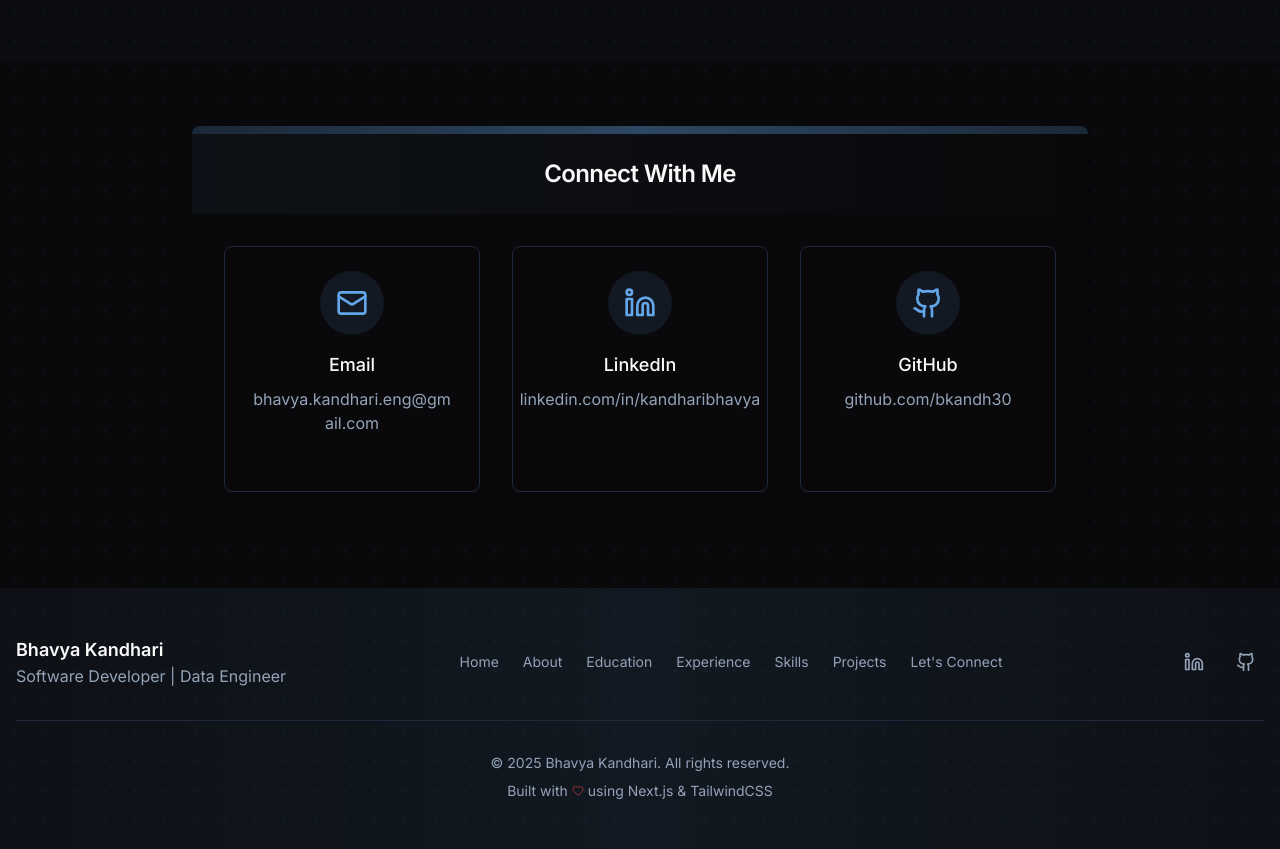
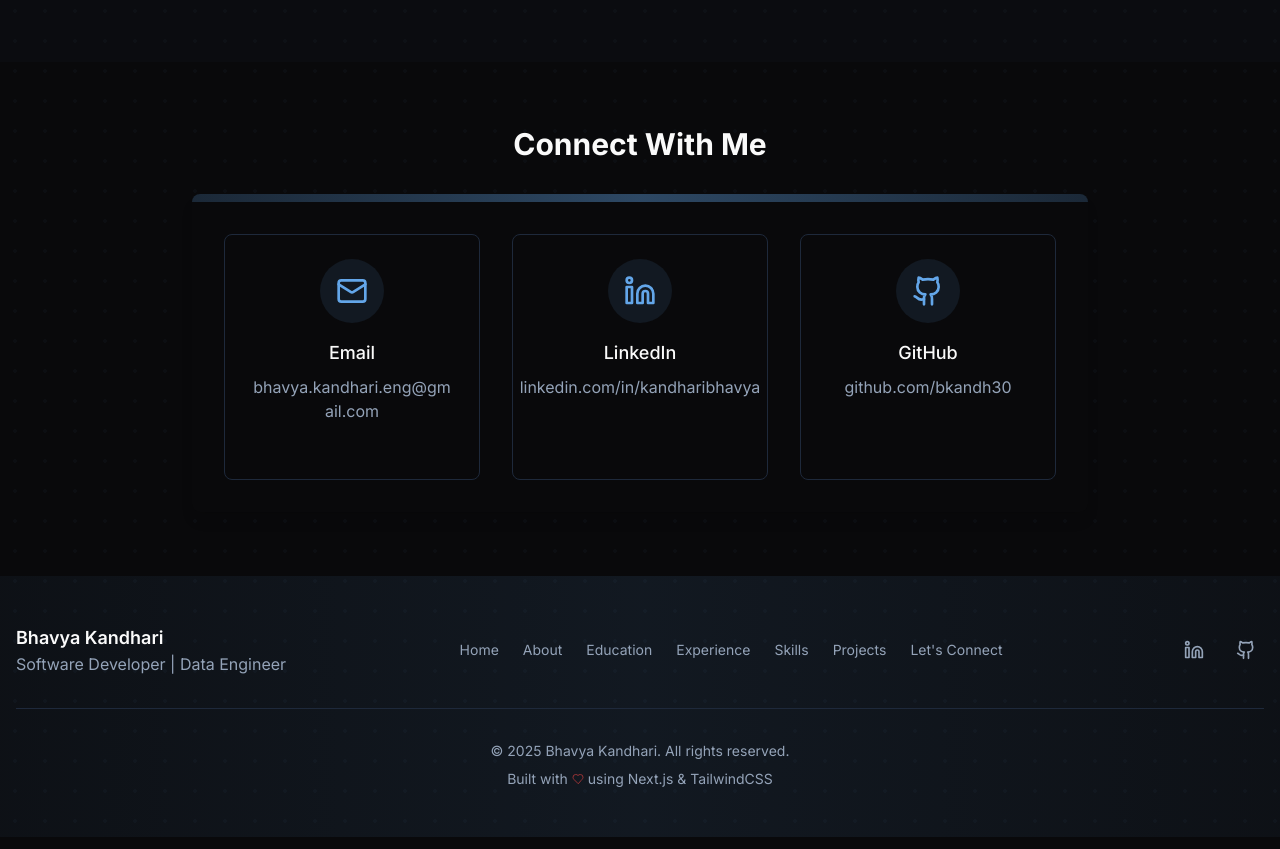
Before and after one commit to bkandh30/bhavyaPortfolio, a Next.js app: page / in a window 1280 px wide. Shown: the part 4864-5713 px from the top of the page. Built offline with nearby package versions, Linux system fonts and the light colour scheme.

Commit message:
changed contact section header

```diff
--- a/components/Contact.tsx
+++ b/components/Contact.tsx
@@ -2,19 +2,18 @@
 
 import { Linkedin, Mail, Github, ArrowUpRight } from "lucide-react"
 import Link from "next/link"
-import { Card, CardContent, CardHeader, CardTitle } from "@/components/ui/card"
+import { Card, CardContent } from "@/components/ui/card"
 import FadeInSection from "./FadeInSection"
+import SectionHeader from "./SectionHeader"
 
 export default function Contact() {
   return (
     <div className="container mx-auto px-4">
       <FadeInSection>
+        <SectionHeader title="Connect With Me" />
         <div className="w-full max-w-4xl mx-auto">
           <Card className="overflow-hidden border-none shadow-lg">
             <div className="h-2 bg-gradient-to-r from-primary/20 via-primary/40 to-primary/20"></div>
-            <CardHeader className="bg-gradient-to-r from-primary/5 to-transparent text-center">
-              <CardTitle className="text-2xl">Connect With Me</CardTitle>
-            </CardHeader>
             <CardContent className="p-8 grid grid-cols-1 md:grid-cols-3 gap-8">
               <Link
                 href="mailto:bhavya.kandhari.eng@gmail.com"
```
